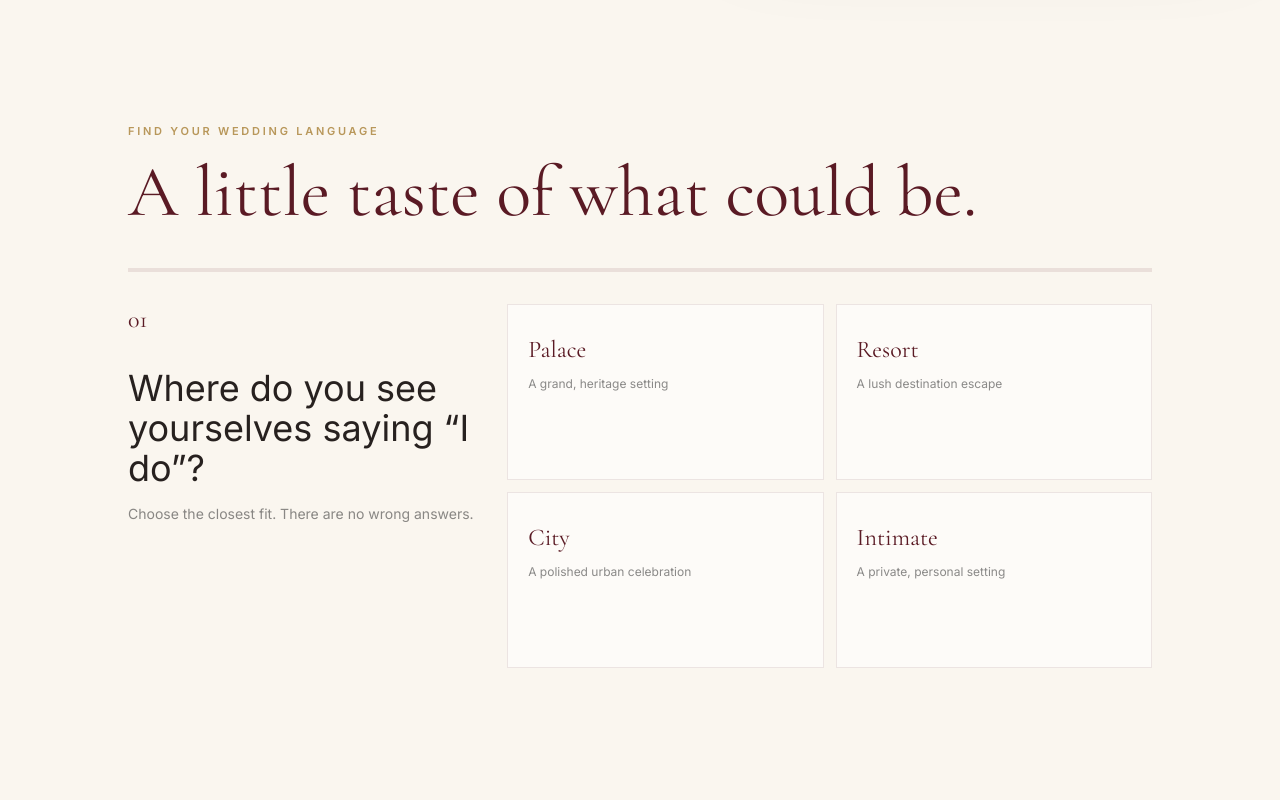
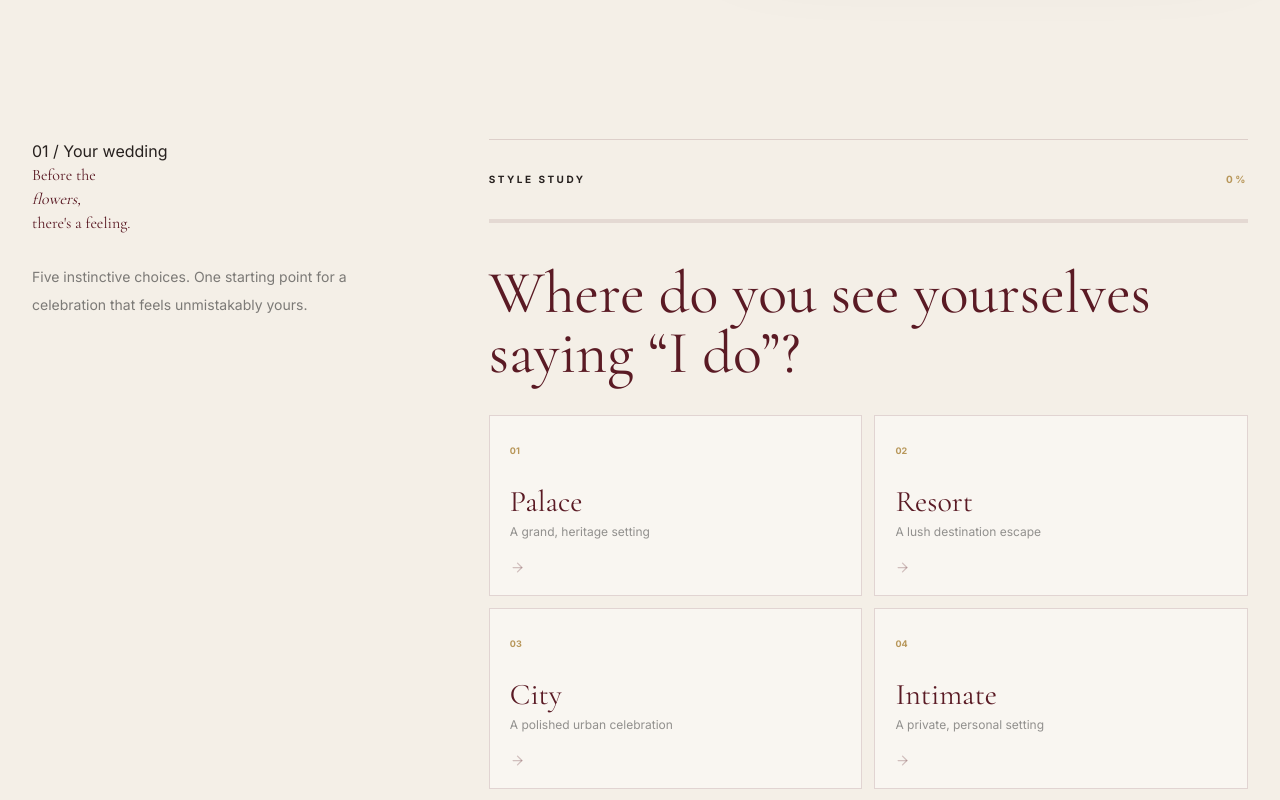
Before and after one commit to copywrk0-lgtm/ever-after-wedding, a Next.js app: page / in a window 1280 px wide. Shown: the part 840-1640 px from the top of the page. Built offline with nearby package versions, Linux system fonts and the light colour scheme.

Commit message:
Continue EverAfter visual redesign

```diff
--- a/src/components/sections/Quiz.tsx
+++ b/src/components/sections/Quiz.tsx
@@ -1,105 +1,21 @@
 'use client'
+import {AnimatePresence,motion} from 'framer-motion'
+import {ArrowRight,Check} from 'lucide-react'
+import {useMemo,useState} from 'react'
+import {CONTENT,type QuizAnswers} from '@/config/content'
 
-import { AnimatePresence, motion } from 'framer-motion'
-import { useMemo, useState } from 'react'
-import { CONTENT } from '@/config/content'
-import type { QuizAnswers } from '@/config/content'
-
-export function Quiz() {
-  const [step, setStep] = useState(0)
-  const [answers, setAnswers] = useState<QuizAnswers>({})
-  const question = CONTENT.quiz.questions[step]
-  const done = step >= CONTENT.quiz.questions.length
-
-  const style = useMemo(
-    () =>
-      answers.mood === 'Regal'
-        ? 'Royal Palace Wedding'
-        : answers.venue === 'Resort'
-          ? 'Modern Destination Escape'
-          : answers.mood === 'Romantic'
-            ? 'Ivory Garden Romance'
-            : 'Signature Indian Celebration',
-    [answers],
-  )
-
-  function choose(value: string) {
-    setAnswers((current) => ({ ...current, [question.id]: value }))
-    setTimeout(() => setStep((current) => current + 1), 180)
-  }
-
-  function openWhatsApp() {
-    const text = `Hi EverAfter, I took your wedding style quiz. My answers: ${Object.entries(answers)
-      .map(([key, value]) => `${key}: ${value}`)
-      .join(', ')}. My result: ${style}. I'd love to discuss my wedding.`
-    window.open(`https://wa.me/919876543210?text=${encodeURIComponent(text)}`, '_blank')
-  }
-
-  return (
-    <section id="quiz" className="bg-ivory px-6 py-24 md:px-10 md:py-32">
-      <div className="mx-auto max-w-5xl">
-        <p className="mb-4 text-[11px] font-semibold uppercase tracking-[.25em] text-gold">Find your wedding language</p>
-        <h2 className="serif text-5xl text-maroon md:text-7xl">A little taste of what could be.</h2>
-
-        <div className="mt-10 h-1 bg-maroon/10">
-          <motion.div
-            className="h-full bg-gold"
-            animate={{ width: `${done ? 100 : (step / CONTENT.quiz.questions.length) * 100}%` }}
-          />
-        </div>
-
-        <div className="mt-8 min-h-[480px]">
-          {!done ? (
-            <AnimatePresence mode="wait">
-              <motion.div
-                key={question.id}
-                initial={{ opacity: 0, x: 35 }}
-                animate={{ opacity: 1, x: 0 }}
-                exit={{ opacity: 0, x: -35 }}
-                className="grid gap-8 md:grid-cols-[.7fr_1.3fr]"
-              >
-                <div>
-                  <span className="serif text-2xl text-maroon">0{step + 1}</span>
-                  <p className="mt-8 text-2xl leading-tight md:text-4xl">{question.question}</p>
-                  <p className="mt-4 text-sm text-charcoal/55">Choose the closest fit. There are no wrong answers.</p>
-                </div>
-
-                <div className="grid grid-cols-2 gap-3">
-                  {question.options.map(([title, description]) => (
-                    <button
-                      key={title}
-                      onClick={() => choose(title)}
-                      className="focus-ring group min-h-44 border border-maroon/10 bg-white/60 p-5 text-left transition hover:-translate-y-1 hover:border-gold hover:shadow-xl"
-                    >
-                      <span className="serif text-2xl text-maroon">{title}</span>
-                      <span className="mt-2 block text-xs leading-5 text-charcoal/55">{description}</span>
-                      <span className="mt-8 block text-gold opacity-0 transition group-hover:opacity-100">↗</span>
-                    </button>
-                  ))}
-                </div>
-              </motion.div>
-            </AnimatePresence>
-          ) : (
-            <motion.div
-              initial={{ opacity: 0, y: 20 }}
-              animate={{ opacity: 1, y: 0 }}
-              className="border border-gold/40 bg-white p-8 md:p-14"
-            >
-              <p className="text-[11px] font-semibold uppercase tracking-[.25em] text-gold">Your wedding style</p>
-              <h3 className="serif mt-3 text-5xl text-maroon md:text-7xl">{style}</h3>
-              <p className="mt-5 max-w-2xl text-sm leading-7 text-charcoal/65">
-                A celebration with a strong point of view, generous hospitality and details that feel personal rather than prescribed. Let’s turn the mood into a plan.
-              </p>
-              <button
-                onClick={openWhatsApp}
-                className="focus-ring mt-8 bg-maroon px-6 py-4 text-xs font-bold uppercase tracking-[.18em] text-ivory"
-              >
-                Discuss my wedding ↗
-              </button>
-            </motion.div>
-          )}
-        </div>
-      </div>
-    </section>
-  )
+export function Quiz(){
+ const [step,setStep]=useState(0),[answers,setAnswers]=useState<QuizAnswers>({})
+ const done=step>=CONTENT.quiz.questions.length
+ const q=CONTENT.quiz.questions[step]
+ const style=useMemo(()=>answers.mood==='Regal'?'The Grand Edit':answers.mood==='Romantic'?'The Soft Romance':answers.mood==='Contemporary'?'The Modern Muse':answers.venue==='Resort'?'The Destination Escape':'The Signature Celebration',[answers])
+ function choose(v:string){setAnswers(a=>({...a,[q.id]:v}));setTimeout(()=>setStep(s=>s+1),220)}
+ function whatsapp(){const text=`Hi EverAfter! My wedding style is ${style}. My answers: ${Object.entries(answers).map(([k,v])=>`${k}: ${v}`).join(' · ')}`;window.open(`https://wa.me/${CONTENT.brand.phone.replace(/\D/g,'')}?text=${encodeURIComponent(text)}`,'_blank')}
+ return <section id="quiz" className="bg-[#f4efe7] px-5 py-24 md:px-8 md:py-36"><div className="mx-auto grid max-w-[1400px] gap-12 lg:grid-cols-[.7fr_1.3fr]">
+  <div><p className="eyebrow">01 / Your wedding</p><h2 className="serif display text-maroon">Before the<br/><em>flowers,</em><br/>there's a feeling.</h2><p className="mt-7 max-w-sm text-sm leading-7 text-charcoal/60">Five instinctive choices. One starting point for a celebration that feels unmistakably yours.</p></div>
+  <div className="border-y border-maroon/15 py-8"><div className="mb-8 flex justify-between text-[10px] font-bold uppercase tracking-[.25em]"><span>Style study</span><span className="text-gold">{done?100:Math.round(step/CONTENT.quiz.questions.length*100)}%</span></div><div className="mb-10 h-1 bg-maroon/10"><motion.div className="h-full bg-gold" animate={{width:`${done?100:step/CONTENT.quiz.questions.length*100}%`}}/></div>
+   {!done?<AnimatePresence mode="wait"><motion.div key={q.id} initial={{opacity:0,y:16}} animate={{opacity:1,y:0}} exit={{opacity:0,y:-16}}><p className="serif text-4xl leading-none text-maroon md:text-6xl">{q.question}</p><div className="mt-8 grid gap-3 sm:grid-cols-2">{q.options.map(([title,desc],i)=><button key={title} onClick={()=>choose(title)} className="focus-ring group min-h-32 border border-maroon/15 bg-white/40 p-5 text-left transition hover:-translate-y-1 hover:border-gold hover:bg-white"><span className="text-[9px] font-bold text-gold">0{i+1}</span><span className="serif mt-6 block text-3xl text-maroon">{title}</span><span className="mt-1 block text-xs text-charcoal/50">{desc}</span><ArrowRight size={15} className="mt-5 text-maroon/25 group-hover:text-gold"/></button>)}</div></motion.div></AnimatePresence>
+   :<motion.div initial={{opacity:0,y:15}} animate={{opacity:1,y:0}}><div className="flex h-12 w-12 items-center justify-center rounded-full bg-maroon text-ivory"><Check size={20}/></div><p className="eyebrow mt-7">Your starting point</p><h3 className="serif text-6xl text-maroon md:text-8xl">{style}</h3><p className="mt-5 max-w-xl text-sm leading-7 text-charcoal/60">A point of view with room for personality — thoughtful hospitality, beautiful spaces and a celebration that doesn't feel like anyone else's.</p><button onClick={whatsapp} className="focus-ring mt-8 inline-flex items-center gap-7 bg-maroon px-6 py-4 text-[10px] font-bold uppercase tracking-[.2em] text-ivory">Take this to EverAfter <ArrowRight size={15}/></button></motion.div>}
+  </div>
+ </div></section>
 }
```
